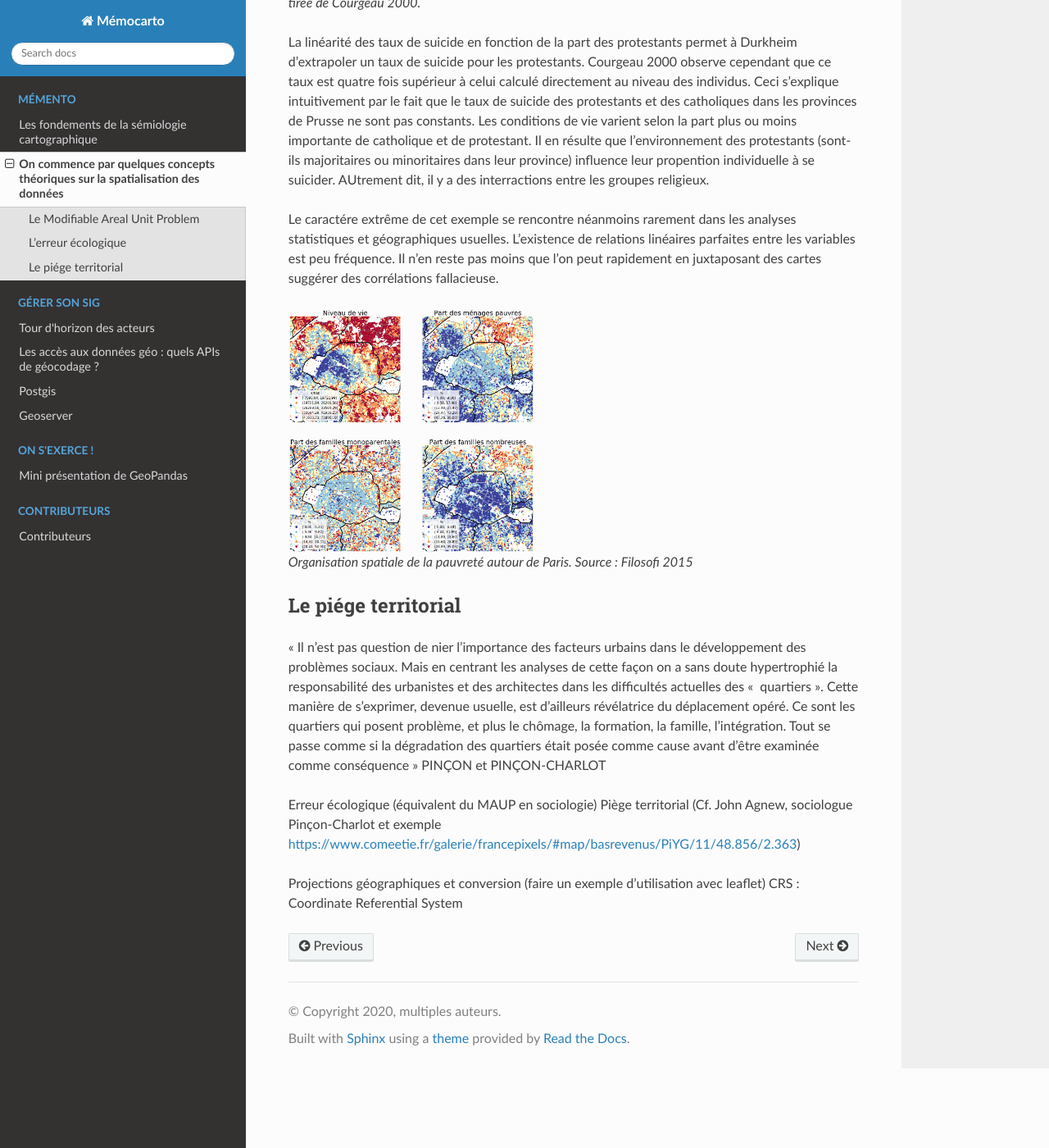
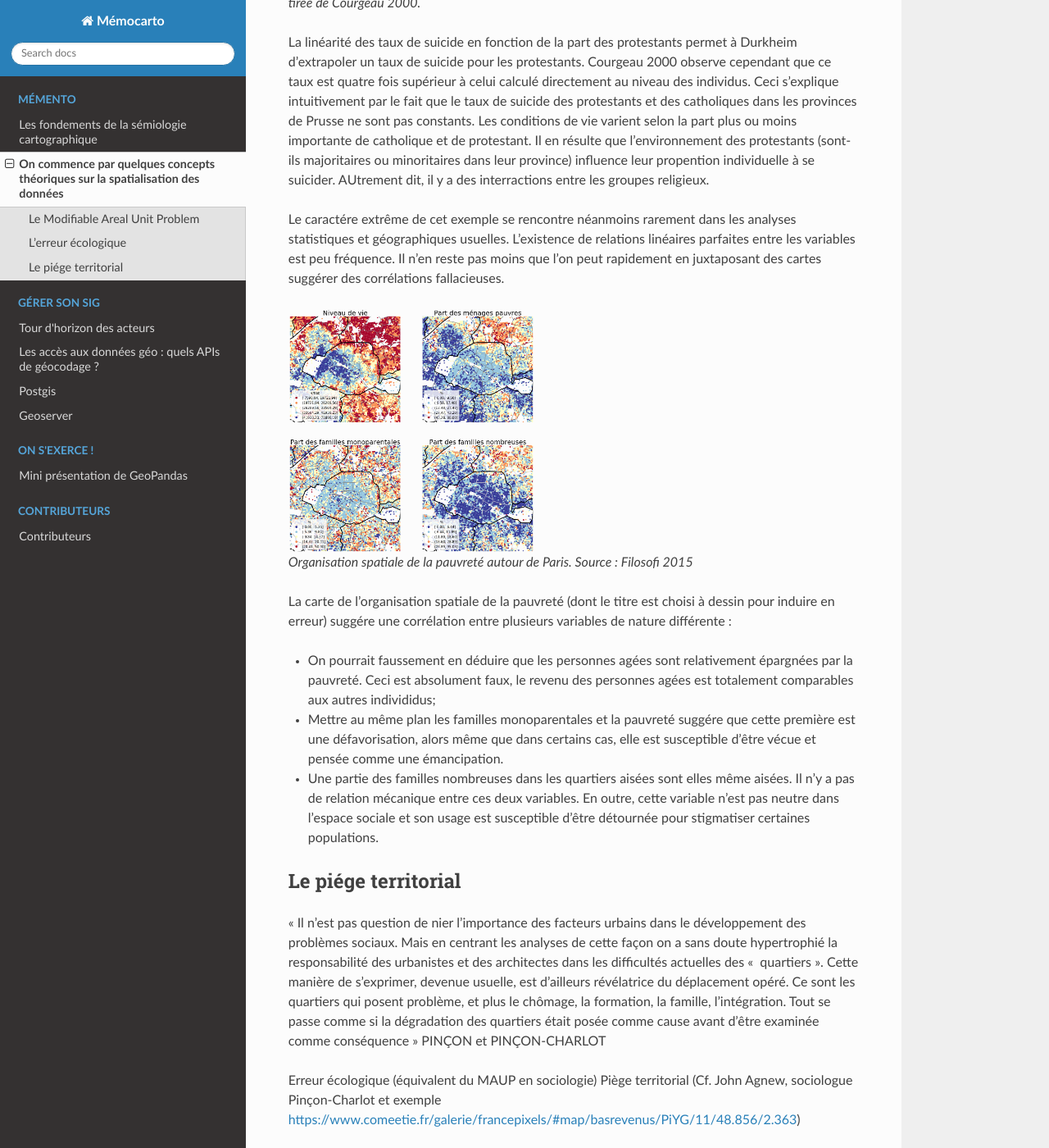
Before and after one commit to JulieDjidji/memocarto, a Sphinx documentation site: the page built from doc/source/concepts.rst, in a window 1280 px wide and 1400 px high, scrolled down 2770 px. Shown: the whole window at 82% size. Built offline with Sphinx 7.4.7 and the Read the Docs theme 2.0.0, drawn with Linux system fonts in a browser that asks for light colours; pages that are not in the unit, such as notebooks, are missing from menus.

Commit message:
Update concepts.rst

```diff
--- a/doc/source/concepts.rst
+++ b/doc/source/concepts.rst
@@ -43,14 +43,18 @@ Dans son article liminaire sur le MAUP, openshaw relie celui-ci à l'erreur éco
 
 La linéarité des taux de suicide en fonction de la part des protestants permet à Durkheim d'extrapoler un taux de suicide pour les protestants. Courgeau 2000 observe cependant que ce taux est quatre fois supérieur à celui calculé directement au niveau des individus. Ceci s'explique intuitivement par le fait que le taux de suicide des protestants et des catholiques dans les provinces de Prusse ne sont pas constants. Les conditions de vie varient selon la part plus ou moins importante de catholique et de protestant. Il en résulte que l'environnement des protestants (sont-ils majoritaires ou minoritaires dans leur province) influence leur propention individuelle à se suicider. AUtrement dit, il y a des interractions entre les groupes religieux.
 
-Le caractére extrême de cet exemple se rencontre néanmoins rarement dans les analyses statistiques et géographiques usuelles. L'existence de relations linéaires parfaites entre les variables est peu fréquence. Il n'en reste pas moins que l'on peut rapidement en juxtaposant des cartes suggérer des corrélations fallacieuse.
+Le caractére extrême de cet exemple se rencontre néanmoins rarement dans les analyses statistiques et géographiques usuelles. L'existence de relations linéaires parfaites entre les variables est peu fréquence. Il n'en reste pas moins que l'on peut rapidement en juxtaposant des cartes suggérer des corrélations fallacieuses.
 
 .. figure:: _static/carte_pauv.png
    :width: 300
 
    Organisation spatiale de la pauvreté autour de Paris. Source : Filosofi 2015
 
+La carte de l'organisation spatiale de la pauvreté (dont le titre est choisi à dessin pour induire en erreur) suggére une corrélation entre plusieurs variables de nature différente :
 
+-  On pourrait faussement en déduire que les personnes agées sont relativement épargnées par la pauvreté. Ceci est absolument faux, le revenu des personnes agées est totalement comparables aux autres individidus;
+- Mettre au même plan les familles monoparentales et la pauvreté suggére que cette première est une défavorisation, alors même que dans certains cas, elle est susceptible d'être vécue et pensée comme une émancipation.
+- Une partie des familles nombreuses dans les quartiers aisées sont elles même aisées. Il n'y a pas de relation mécanique entre ces deux variables. En outre, cette variable n'est pas neutre dans l'espace sociale et son usage est susceptible d'être détournée pour stigmatiser certaines populations.
 
 
 
```
